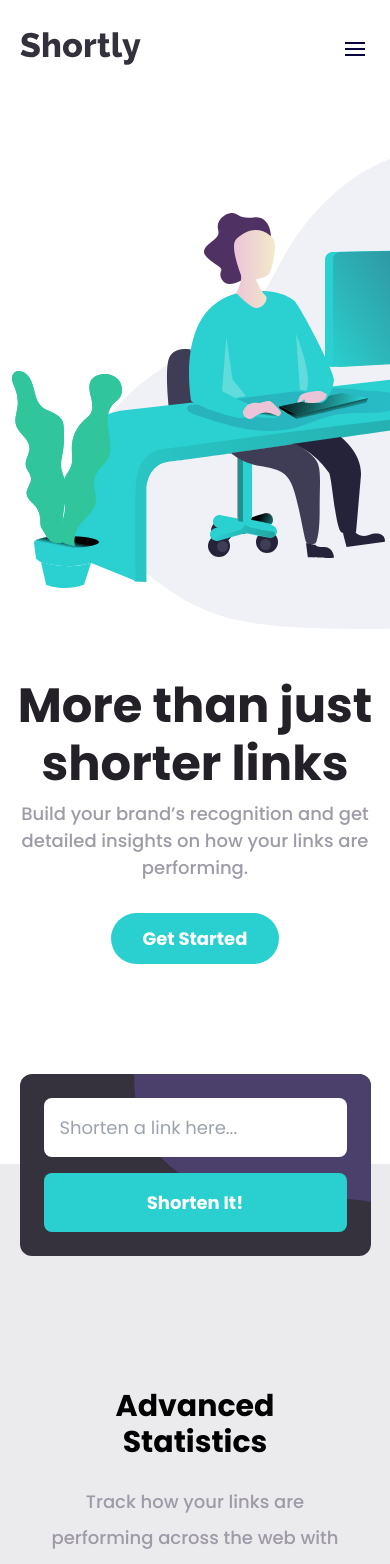
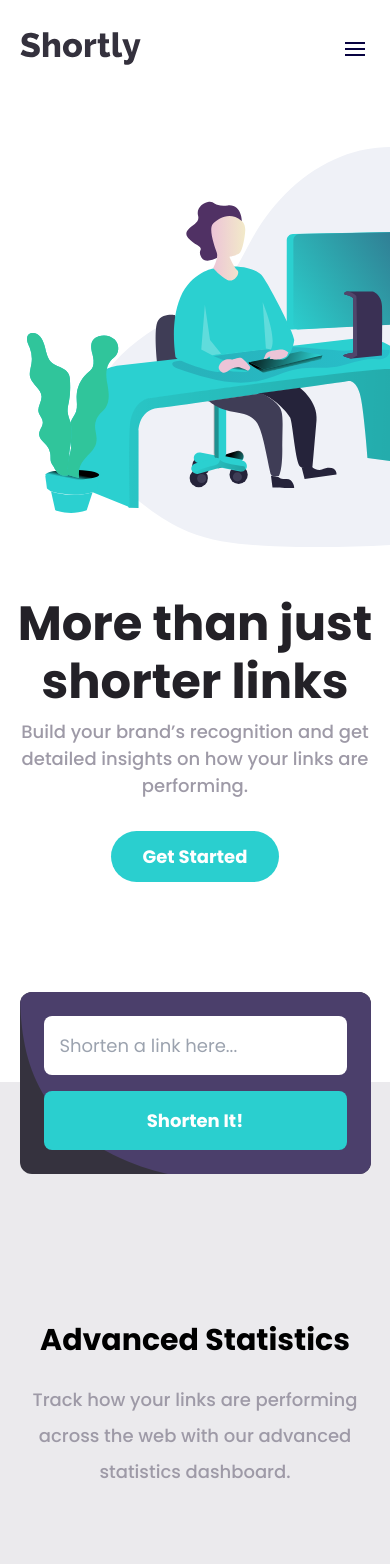
Before and after one commit to iplus-plus/fm_url_shortening, a React (Vite) app: page / in a window 390 px wide. Shown: the top 1564 px of the page. Built offline with nearby package versions, Linux system fonts and the light colour scheme.

Commit message:
feat: shortening link applied

```diff
--- a/src/components/Benefit.jsx
+++ b/src/components/Benefit.jsx
@@ -1,4 +1,4 @@
-import React from "react";
+import { useState, useEffect } from "react";
 import InputBg from "../assets/images/bg-shorten-mobile.svg";
 import BrandIcon from "../assets/images/icon-brand-recognition.svg";
 import DetailIcon from "../assets/images/icon-detailed-records.svg";
@@ -31,11 +31,27 @@ const BENEFIT_DATA = [
     }
 ];
 const Benefit = () => {
+    const [results, setResults] = useState([]);
+
     return (
         <section className="relative bg-[var(--purple-transparent)] pt-8 pb-52">
-            <InputLink />
-            <div className="text-center mt-48 mb-32 px-6 center">
-                <h2 className="font-bold text-3xl mb-6 lg:text-4xl">
+            <InputLink results={results} setResults={setResults} />
+
+            <div
+                style={{ marginTop: results?.length === 0 ? "12rem" : "5rem" }}
+                className="text-center mb-32 center"
+            >
+                {results && (
+                    <ul className="mb-4 flex flex-col gap-4 text-sm">
+                        {results.map(r => (
+                            <Link key={r.id} data={r} />
+                        ))}
+                    </ul>
+                )}
+                <h2
+                    style={{ marginTop: results.length === 0 ? 0 : "100px" }}
+                    className="font-bold text-3xl mb-6 lg:text-4xl"
+                >
                     Advanced Statistics
                 </h2>
                 <p className="text-[var(--gray-500)] font-medium max-w-[540px] mx-auto leading-loose">
@@ -47,18 +63,71 @@ const Benefit = () => {
         </section>
     );
 };
-const InputLink = () => {
+const InputLink = ({ results, setResults }) => {
+    const [value, setValue] = useState("");
+    const [error, setError] = useState(null);
+    const [loading, setLoading] = useState(false);
+    const handleSubmit = async e => {
+        e.preventDefault();
+        setError(null);
+        if (!value.trim()) {
+            setError("Fill the empty field!");
+            return;
+        }
+        try {
+            setLoading(true);
+            const res = await fetch(
+                "https://corsproxy.io/?" +
+                    encodeURIComponent("https://cleanuri.com/api/v1/shorten"),
+                {
+                    method: "POST",
+                    headers: { "Content-Type": "application/json" },
+                    body: JSON.stringify({ url: value.toLowerCase() })
+                }
+            );
+
+            const result = await res.json();
+            if (result?.result_url) {
+                setResults(prev => [
+                    ...prev,
+                    {
+                        id:
+                            prev.length === 0
+                                ? 1
+                                : prev[prev.length - 1].id + 1,
+                        long: value,
+                        short: result?.result_url
+                    }
+                ]);
+            }
+        } catch (error) {
+            console.error(error);
+        } finally {
+            setLoading(false);
+        }
+    };
     return (
-        <form className="bg-[var(--gray-900)] absolute -top-[90px] lg:-top-[75px] rounded-xl left-0 right-0 center">
-            <div className="p-6 bgInput lg:p-12 rounded-xl flex flex-col gap-4 bg-no-repeat bg-right-top *:rounded-lg lg:flex-row">
+        <form
+            onSubmit={handleSubmit}
+            className="bg-[var(--gray-900)] absolute -top-[90px] lg:-top-[75px] rounded-xl left-0 right-0 center"
+        >
+            <div className="p-6 bgInput lg:p-12 rounded-xl bg-no-repeat bg-cover bg-right-top">
+                <div className="flex flex-col gap-4 *:rounded-lg lg:flex-row">
                     <input
+                        value={value}
+                        onChange={e => setValue(e.target.value)}
                         type="text"
                         className="block p-4 w-auto lg:flex-1"
                         placeholder="Shorten a link here..."
                     />
-                <button className="bg-[var(--blue-400)] p-4 capitalize font-bold text-white">
-                    Shorten It!
+                    <button
+                        disabled={loading}
+                        className="bg-[var(--blue-400)] p-4 transition-colors duration-200 capitalize font-bold text-white hover:bg-[var(--gray-400)] disabled:opacity-40"
+                    >
+                        {loading ? "Loading..." : "Shorten It!"}
                     </button>
+                </div>
+                {error ? <p className="mt-4 text-red-600">{error}</p> : null}
             </div>
         </form>
     );
@@ -92,4 +161,33 @@ const BenefitList = () => {
         </div>
     );
 };
+
+const Link = ({ data }) => {
+    const [copy, setCopy] = useState(false);
+    const handleCopy = async text => {
+        try {
+            await navigator.clipboard.writeText(text);
+            setCopy(true);
+            setTimeout(() => setCopy(false), 1000);
+        } catch (err) {
+            console.error(err);
+        }
+    };
+    return (
+        <li
+            className="bg-white rounded *:p-4 lg:*p-0 lg:p-4 text-left lg:flex lg:items-center font-medium shadow"
+            key={data.id}
+        >
+            <p className="border-b lg:flex-1">{data.long}</p>
+            <p className="text-[var(--blue-400)]">{data.short}</p>
+            <button
+                disabled={copy}
+                onClick={() => handleCopy(data.short)}
+                className="bg-[var(--blue-400)] block p-0 rounded-lg mx-auto w-[calc(100%-2rem)] lg:mb-0 lg:w-[150px] mb-4 font-bold text-white text-base disabled:bg-[var(--purple-950)] transition-colors duration-200 lg:ml-4"
+            >
+                {copy ? "copied" : "Copy"}
+            </button>
+        </li>
+    );
+};
 export default Benefit;
--- a/src/components/Footer.jsx
+++ b/src/components/Footer.jsx
@@ -44,7 +44,10 @@ const Footer = () => {
                     ))}
                     <div className="flex gap-6">
                         {SOCIAL_ICON.map((s, i) => (
-                            <a key={i}>
+                            <a
+                                className="hover:bg-[var(--blue-400)] transition-colors duration-200"
+                                key={i}
+                            >
                                 <img className="size-7" src={s} />
                             </a>
                         ))}
--- a/src/components/Hero.jsx
+++ b/src/components/Hero.jsx
@@ -1,10 +1,8 @@
 const Hero = () => {
-
     return (
         <section className="overflow-x-hidden">
-
             <div className="lg:ml-[5%] flex flex-col lg:flex-row-reverse gap-12 lg:items-center items-center w-full justify-center lg:justify-between pb-[200px] pt-[50px] overflow-x-hidden">
-                <div className="max-md:ml-6 heroBg h-[482px] w-full md:w-[750px] lg:min-w-[600px] bg-no-repeat object-left"></div>
+                <div className="max-md:ml-6 heroBg h-[400px] md:h-[550px] w-full bg-cover md:w-[850px] bg-no-repeat bg-[15px]"></div>
                 <div className="lg:basis-[60%] flex-1 text-center lg:text-left">
                     <h1 className="text-5xl text-[var(--gray-950)] lg:text-7xl max-w-[14ch] font-bold leading-[1.2] lg:mx-0 mx-auto">
                         More than just shorter links
```
Lines whose indentation alone changed are shown as unchanged.
